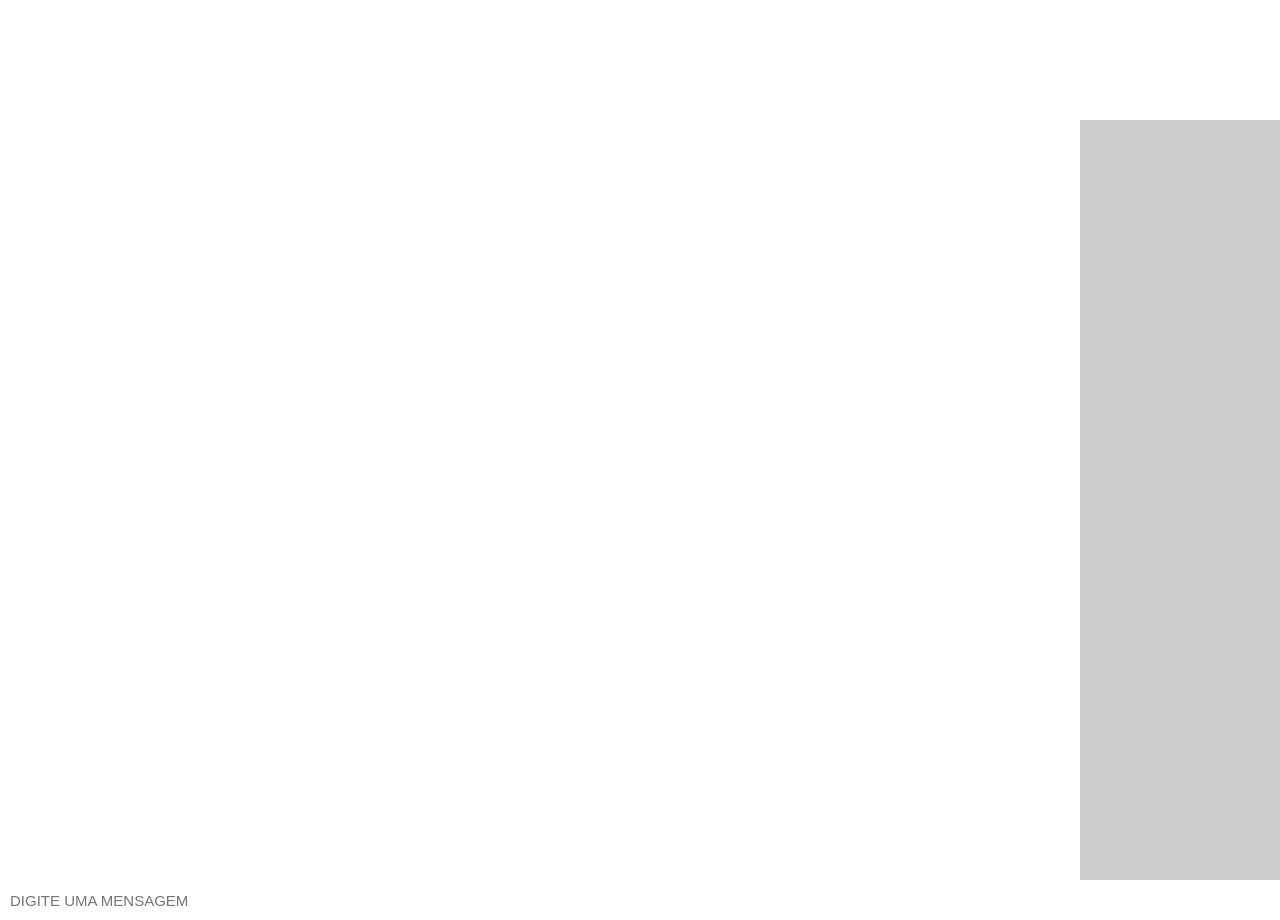
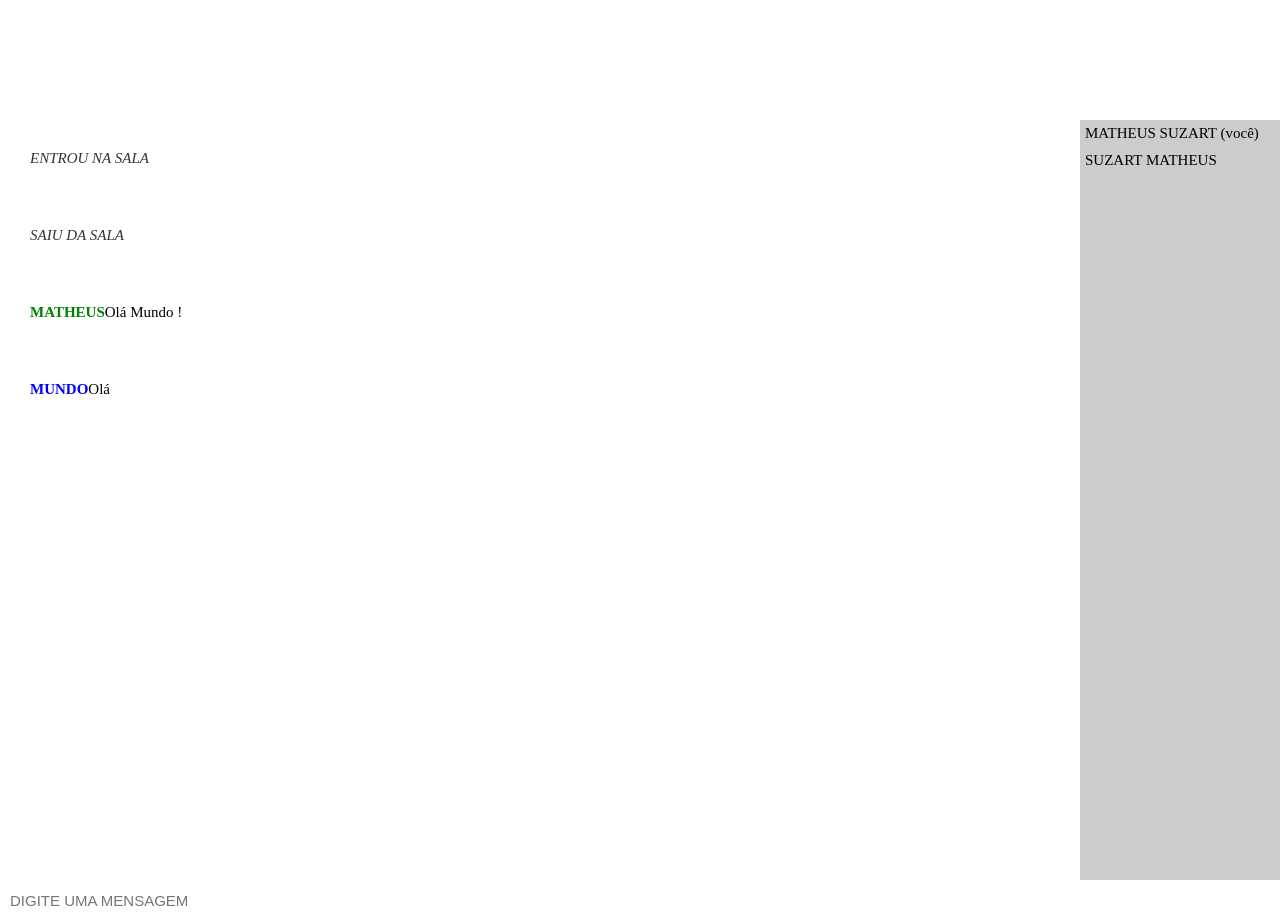
Before and after one commit to MatSuzart/node-letter, a website: page public/index.html in a window 1280 px wide. Shown: the part 680-1600 px from the top of the page. Drawn offline with Linux system fonts and the light colour scheme.

Commit message:
front-end finished

```diff
--- a/public/index.html
+++ b/public/index.html
@@ -15,8 +15,16 @@
 
     <div class="page" id="chatPage">
         <div class="chatArea">
-            <ul class="chatList"></ul>
-            <ul class="userList"></ul>
+            <ul class="chatList">
+                <li class="m-status">ENTROU NA SALA</li>
+                <li class="m-status">SAIU DA SALA</li>
+                <li class="m-txt"><span class="me">MATHEUS</span>Olá Mundo !</li>
+                <li class="m-txt"><span>MUNDO</span>Olá</li>
+            </ul>
+            <ul class="userList">
+                <li>MATHEUS SUZART (você)</li>
+                <li>SUZART MATHEUS</li>
+            </ul>
         </div>
             <div class="chatInput">
                 <input type="text" name="" id="chatTextInput" placeholder="DIGITE UMA MENSAGEM">
--- a/public/style.css
+++ b/public/style.css
@@ -45,10 +45,38 @@ ul, li {
 .chatList {
     flex: 1;
     background-color: white;
+    overflow-y:scroll;
+    max-height: calc(100vh - 40px);
 }
+.chatList li {
+padding: 30px;
+font-size: 15px;
+}
+
+.chatList li.m-status {
+    color: #333;
+    font-style: italic;
+}
+.chatList li.m-txt span{
+    font-weight: bold;
+    color: #0000ff;
+}
+
+.chatList li.m-txt span.me{
+    font-weight: bold;
+    color: green;
+}
+
+.userList li {
+    padding: 5px;
+    font-size: 15px;
+    }
+
 .userList {
     width: 200px;
     background-color: #ccc;
+    overflow-y:scroll;
+    max-height: calc(100vh - 40px);
 }
 .chatInput {
     width: 100%;
```
